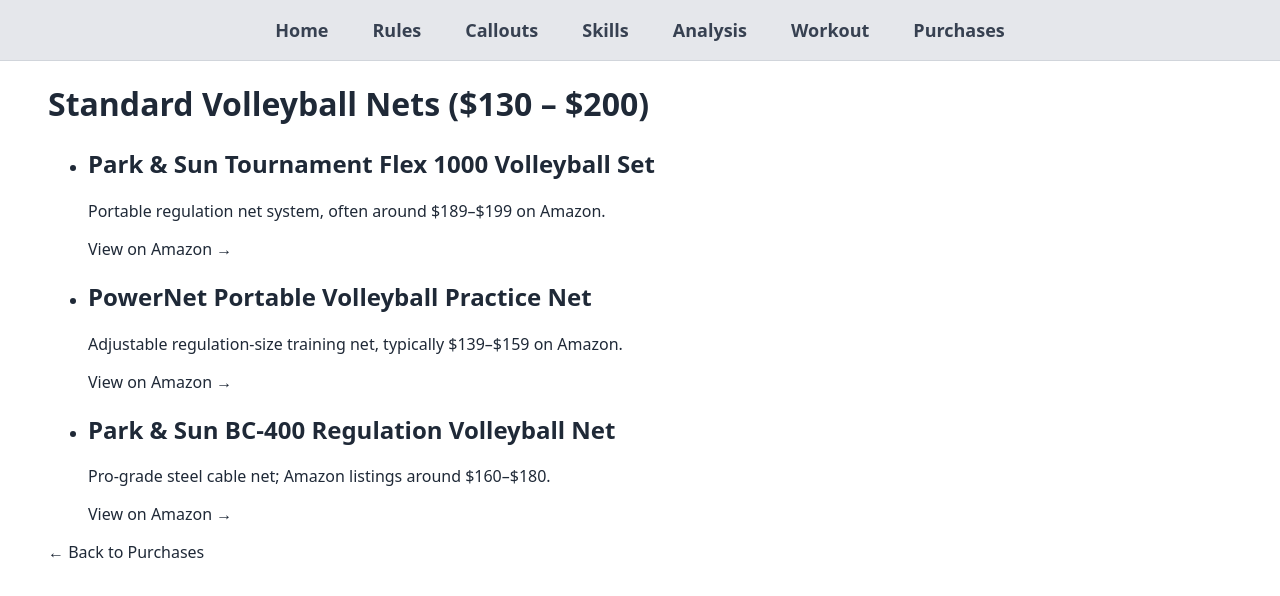
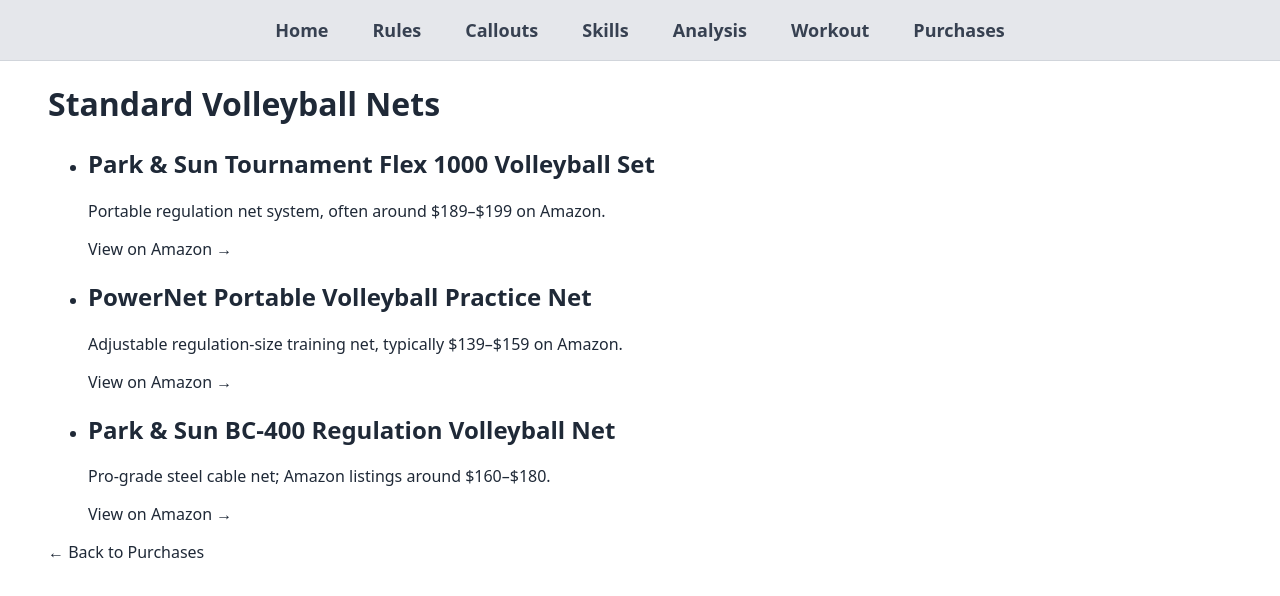
Before and after one commit to blueweriy/volleyball-ai-website, a React (Vite) app: page /purchases/nets/standard in a window 1280 px wide. Shown: the top 596 px of the page. Built offline with nearby package versions, Linux system fonts and the light colour scheme.

Commit message:
Update NetsStandard.jsx

```diff
--- a/src/pages/purchases/NetsStandard.jsx
+++ b/src/pages/purchases/NetsStandard.jsx
@@ -26,7 +26,7 @@ export default function NetsStandard() {
       className="bg-white text-gray-900 py-16 leading-relaxed"
       style={{ paddingLeft: '3rem', paddingRight: '3rem' }}
     >
-      <h1 className="text-3xl font-bold mb-6">Standard Volleyball Nets ($130 – $200)</h1>
+      <h1 className="text-3xl font-bold mb-6">Standard Volleyball Nets</h1>
       <ul className="space-y-6">
         {items.map((it) => (
           <li key={it.name} className="p-0">
```
